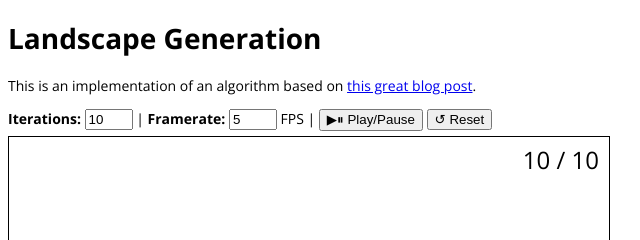
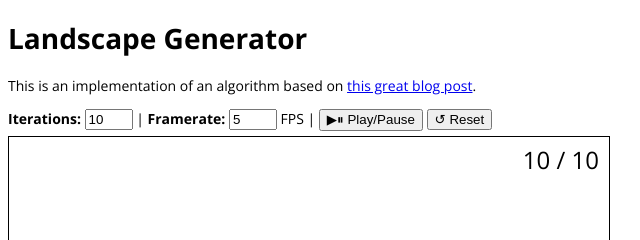
Before and after one commit to sunjay/landscapes, a website built with webpack: page index.html in a window 1280 px wide. Shown: the top 240 px of the page, 0-640 px from the left. Built offline with nearby package versions, Linux system fonts and the light colour scheme.

Commit message:
Updated README

```diff
--- a/index.html
+++ b/index.html
@@ -6,7 +6,7 @@
   <link href="https://fonts.googleapis.com/css?family=Open+Sans:400,700" rel="stylesheet">
 </head>
 <body>
-  <h1>Landscape Generation</h1>
+  <h1>Landscape Generator</h1>
   <p>This is an implementation of an algorithm based on
     <a href="https://bitesofcode.wordpress.com/2016/12/23/landscape-generation-using-midpoint-displacement/">this great blog post</a>.</p>
 
```
Also changed, not shown: README.md, demo.gif (added).
